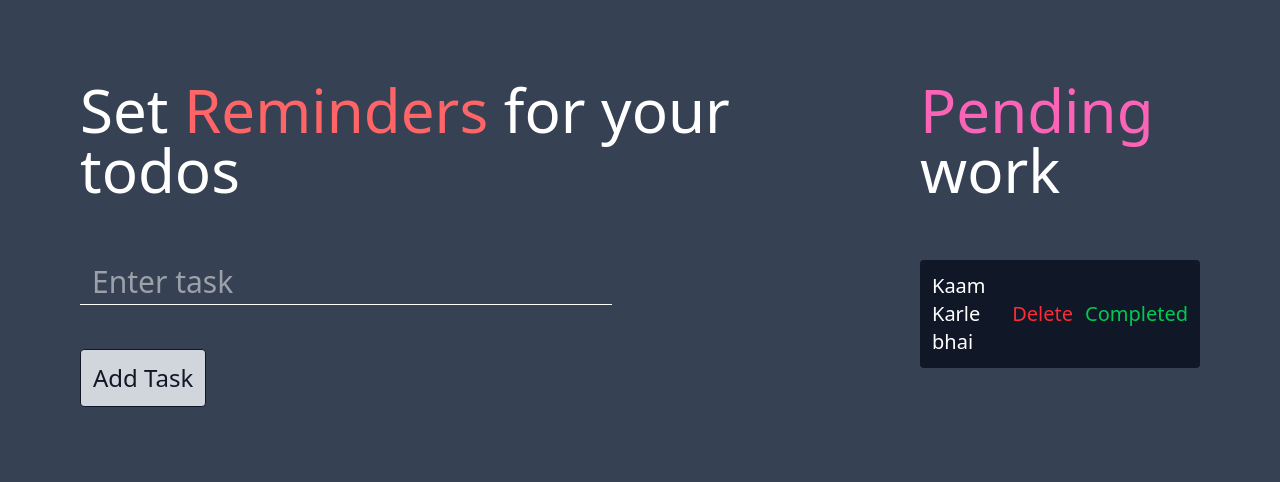
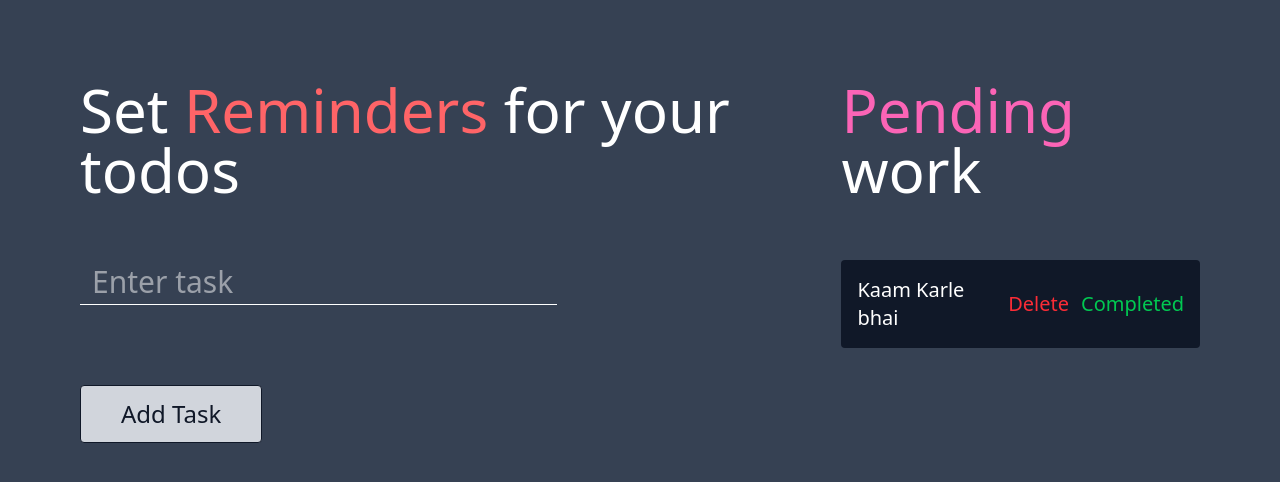
Before and after one commit to ankullll/simple-todo-using-react-and-tailwind, a React (Vite) app: page / in a window 1280 px wide. Shown: the top 482 px of the page. Built offline with nearby package versions, Linux system fonts and the light colour scheme.

Commit message:
apply react-hook-form || toastify

```diff
--- a/package.json
+++ b/package.json
@@ -14,6 +14,8 @@
     "nanoid": "^5.1.6",
     "react": "^19.2.0",
     "react-dom": "^19.2.0",
+    "react-hook-form": "^7.71.1",
+    "react-toastify": "^11.0.5",
     "tailwindcss": "^4.1.18"
   },
   "devDependencies": {
--- a/src/components/Create.jsx
+++ b/src/components/Create.jsx
@@ -1,41 +1,51 @@
-import React, { useState } from 'react'
-import {nanoid} from 'nanoid'
+import React from "react";
+import { nanoid } from "nanoid";
+import { useForm } from "react-hook-form";
+import { toast } from "react-toastify";
 
 const Create = (props) => {
-    const todo = props.todo
-    const settodo = props.settodo
+  const todo = props.todo;
+  const settodo = props.settodo;
 
+  const {
+    register,
+    handleSubmit,
+    reset,
+    formState: { errors },
+  } = useForm();
 
+  const submitHandler = (data) => {
+    data.iscomplete = false;
+    data.id = nanoid();
+    console.log(data);
+    settodo([...todo, data]);
+    reset();
+    toast.success("Task added successfuly")
+  };
+console.log(errors)
+  return (
+    <div className="w-[70%]  text-white p-10 ">
+      <h1 className="text-6xl font-thin mb-15">
+        Set <span className="text-red-400">Reminders</span> for your <br />
+        todos
+      </h1>
+      <form onSubmit={handleSubmit(submitHandler)} className="flex flex-col ">
+        <input
+          type="text"
+          {...register("task", { required: "Task can not be empty",})}
+          className="text-3xl w-[70%] border-b outline-0 px-3 py-1 "
+          placeholder="Enter task"
+        />
 
-
-    const [kaam, setkaam] = useState("")
-
-    const submitHandler = (e)=>{
-    e.preventDefault();
-    const newtodo = {
-      id:nanoid(),
-      task : kaam,
-      iscomplete : false
-    }
-    settodo([...todo,newtodo])
-    setkaam("")
-  }
-
-  return (
-    <div className='w-[70%]  text-white p-10 '>
-        <h1 className='text-6xl font-thin mb-15'>Set <span className='text-red-400'>Reminders</span> for your <br />todos</h1>
-      <form onSubmit={submitHandler} >
-        <input type="text"
-        className='text-3xl w-[70%] border-b outline-0 px-3 py-1'
-        placeholder='Enter task'
-        onChange={(e)=>{setkaam(e.target.value)}}
-        value={kaam}
-        />
-        <br /><br />
-        <button className='text-2xl border p-3 mt-5 rounded font-thin bg-gray-300 text-gray-900'>Add Task</button>
+        <small className="text-xl p-3 text-red-500">{errors?.task?.message} </small>
+        <br />
+        <br />
+        <button className="text-2xl border py-3 px-10 mt-2 rounded font-thin bg-gray-300 text-gray-900 w-fit">
+          Add Task
+        </button>
       </form>
     </div>
-  )
-}
+  );
+};
 
 export default Create;
--- a/src/components/Read.jsx
+++ b/src/components/Read.jsx
@@ -1,4 +1,5 @@
 import React from 'react'
+import { toast } from 'react-toastify'
 
 const Read = (props) => {
 
@@ -13,11 +14,14 @@ const Read = (props) => {
       return e
     })
     settodo(update)
+    toast.success("Task completed")
+
   }
 
   const del = (id) => {
     const filtered = todo.filter(task => task.id != id)
     settodo(filtered)
+    toast.error("todo deleted!")
   }
 
   const work = todo.map((e) => {
@@ -25,7 +29,7 @@ const Read = (props) => {
       <li
         key={e.id}
 
-        className='text-xl flex justify-between items-center bg-gray-900 mb-5 p-3 rounded'
+        className='text-xl flex justify-between items-center bg-gray-900 mb-5 p-4 rounded'
       >
         <span style={{ textDecoration: e.isComplete ? "line-through" : "none" }}>
         {e.task}
@@ -41,7 +45,7 @@ const Read = (props) => {
   })
 
   return (
-    <div className='w-[30%]  text-white p-10 '>
+    <div className='w-[40%]  text-white p-10 '>
       <h1 className='text-6xl font-thin mb-15 '> <span className='text-pink-400'> Pending</span> work</h1>
       <ol>{work}</ol>
     </div>
--- a/src/main.jsx
+++ b/src/main.jsx
@@ -1,9 +1,12 @@
 import { createRoot } from 'react-dom/client'
 import App from './App.jsx'
 import "./index.css"
+import { ToastContainer } from 'react-toastify'
 
 createRoot(document.getElementById('root')).render(
-
+    <>
     <App />
+    <ToastContainer position='top-center'/>
+    </>
 
 )
```
Also changed, not shown: 1 other file (tests, documents, lock files or other folders).
